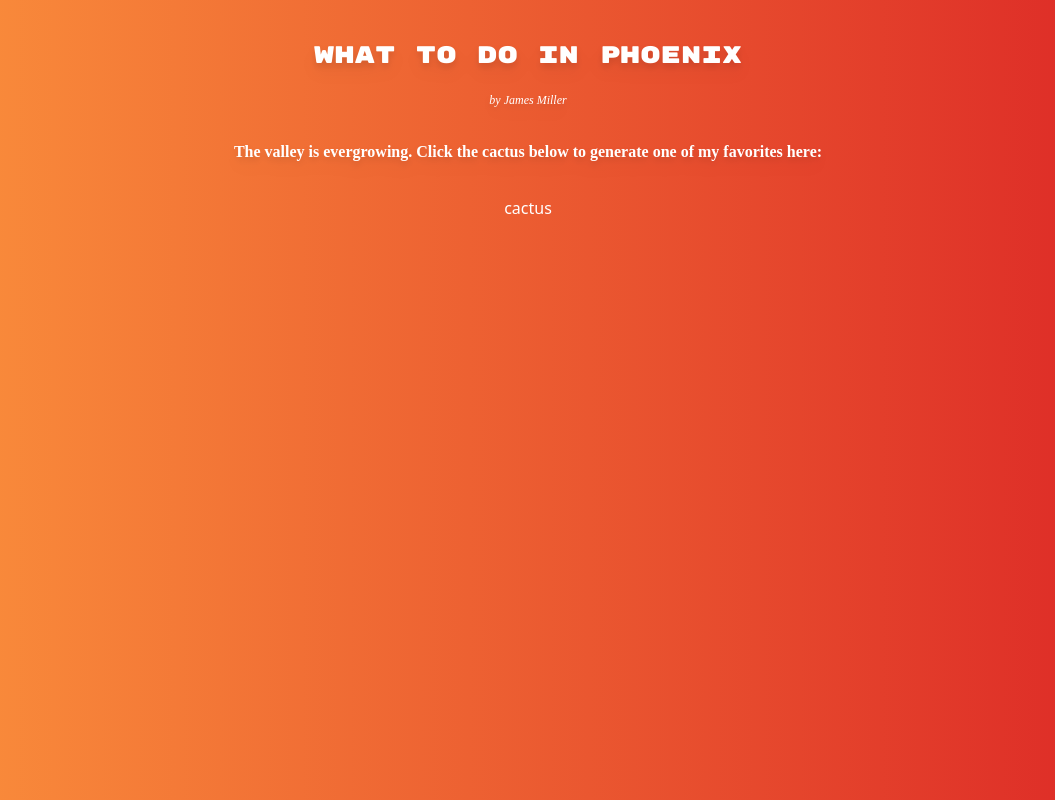
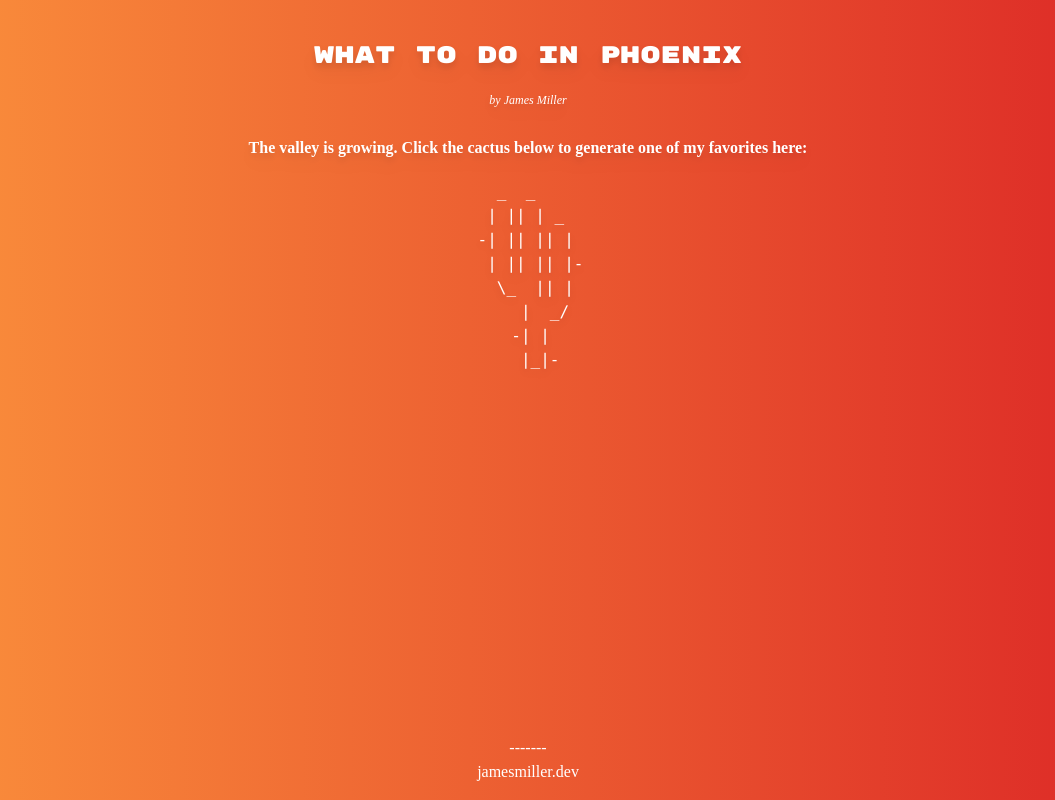
Before and after one commit to jammil002/whattodoinphx, an Astro site: page / in a window 1280 px wide. Shown: the whole page, without its empty margins (112-1167 px from the left). Built offline with nearby package versions, Linux system fonts and the light colour scheme; Astro itself is replaced by a stand-in of ours; a web font is replaced by a local one.

Commit message:
Added footer

```diff
--- a/src/components/Location.astro
+++ b/src/components/Location.astro
@@ -3,7 +3,20 @@
 
 <!-- Layouts -->
 <div class="text-center text-white">
-  <button id="generateButton">cactus</button>
+  <button id="generateButton">
+    <div class="-translate-x-9 drop-shadow-lg">
+      <pre>
+     _  _
+       | || | _
+       -| || || |
+         | || || |-
+         \_  || |
+           |  _/
+         -| |
+              |_|-
+      </pre>
+    </div>
+  </button>
   <p id="link" class="hidden font-text drop-shadow-lg p-4"></p>
   <button
     id="refreshButton"
--- a/src/components/Title.astro
+++ b/src/components/Title.astro
@@ -2,8 +2,8 @@
 <div class="text-center pt-5 text-white">
   <h1 class="font-title text-2xl drop-shadow-lg p-5">What To Do In Phoenix</h1>
   <h2 class="font-text italic text-xs drop-shadow-lg">by James Miller</h2>
-  <p class="font-text font-bold p-8 drop-shadow-lg">
-    The valley is evergrowing. Click the cactus below to generate one of my
+  <p class="font-text font-bold pt-7 px-7 pb-5 drop-shadow-lg">
+    The valley is growing. Click the cactus below to generate one of my
     favorites here:
   </p>
 </div>
--- /dev/null
+++ b/src/components/footer.astro
@@ -0,0 +1,10 @@
+---
+---
+
+<!-- Footer -->
+<footer
+  class="font-text text-white fixed bottom-0 left-0 w-full text-center p-4"
+>
+  <div>-------</div>
+  <a href="http://jamesmiller.dev">jamesmiller.dev</a>
+</footer>
--- a/src/pages/index.astro
+++ b/src/pages/index.astro
@@ -2,12 +2,14 @@
 import Layout from "../layouts/Layout.astro";
 import Title from "../components/Title.astro";
 import Location from "../components/Location.astro";
+import Footer from "../components/footer.astro";
 ---
 
 <Layout>
   <main>
     <Title />
     <Location />
+    <Footer />
   </main>
 </Layout>
 
```
